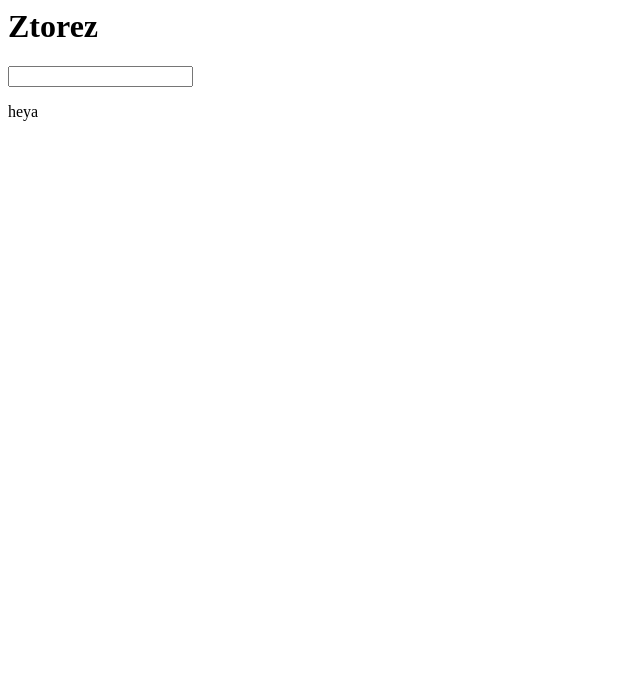
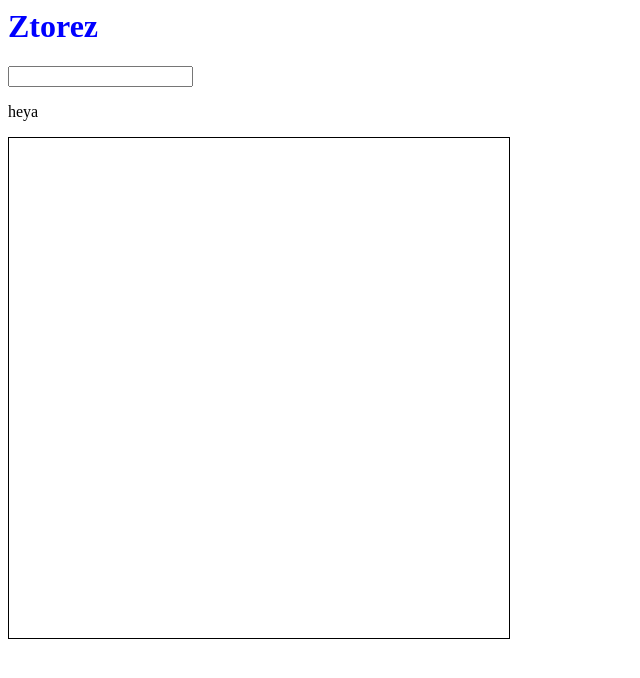
Before and after one commit to bjarkestaun/Ztorez, a website: page client/index.html in a window 1280 px wide. Shown: the whole page, without its empty margins (0-640 px from the left). Drawn offline with Linux system fonts and the light colour scheme.

Commit message:
added css file

```diff
--- a/client/index.html
+++ b/client/index.html
@@ -5,6 +5,7 @@
   <script src="./bower_components/angular-route/angular-route.min.js"></script>
   <script src="./app/map/map.js"></script>
   <script src="./app/app.js"></script>
+  <link rel='stylesheet' type='text/css' href="styles/styles.css"></link>
 </head>
 <body ng-controller='mainController'>
 
@@ -15,7 +16,7 @@
   </form>
   <p>{{ input }}</p>
   <p>{{ message }}</p>
-
+  <div id='map'></div>
 
 </body>
 </html>
--- /dev/null
+++ b/client/styles/styles.css
@@ -0,0 +1,8 @@
+h1 {
+  color: blue;
+}
+#map {
+  width: 500px;
+  height: 500px;
+  border: 1px black solid;
+}
```
